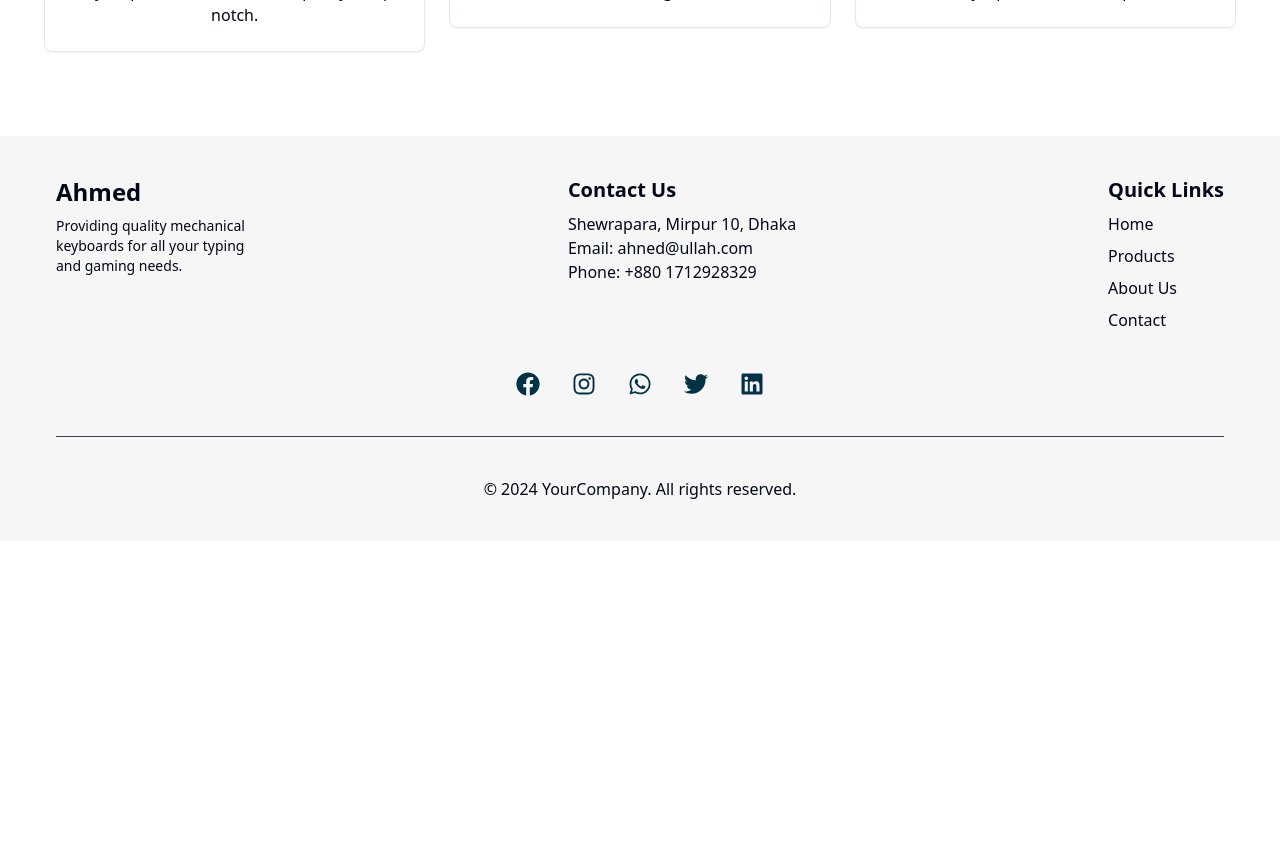
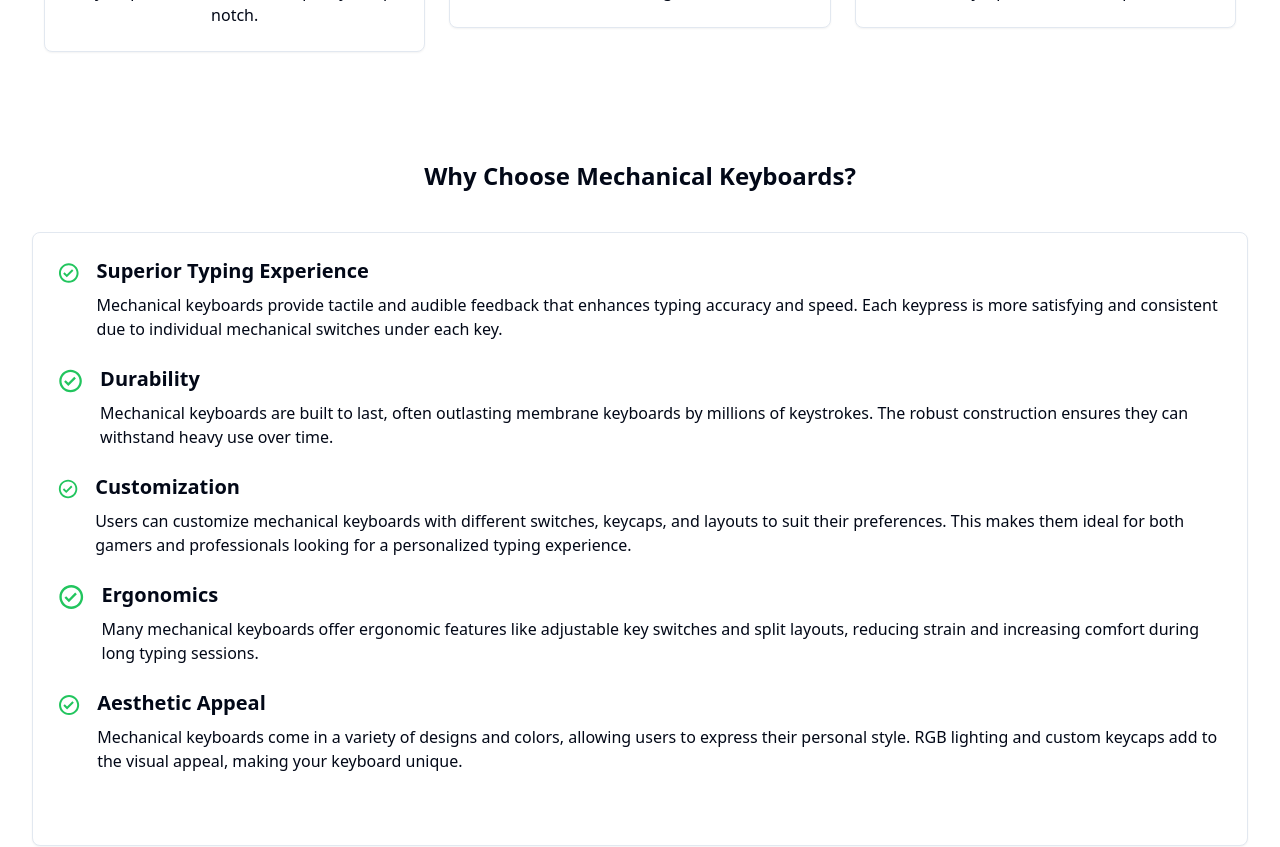
Before and after one commit to ahmedullah12/mecha-mania-client, a React (Vite) app: page / in a window 1280 px wide. Shown: the part 1800-2647 px from the top of the page. Before the commit the page ends 2341 px from the top, so only its background shows below. Built offline with nearby package versions, Linux system fonts and the light colour scheme; no server answers.

Commit message:
benefits section added

```diff
--- /dev/null
+++ b/src/pages/Home/ChooseMechanicalKeyboard.tsx
@@ -0,0 +1,52 @@
+import { Card, CardContent } from "@/components/ui/card";
+import { BiCheckCircle } from "react-icons/bi";
+
+const data = [
+  {
+    header: "Superior Typing Experience",
+    text: "Mechanical keyboards provide tactile and audible feedback that enhances typing accuracy and speed. Each keypress is more satisfying and consistent due to individual mechanical switches under each key.",
+  },
+  {
+    header: "Durability",
+    text: "Mechanical keyboards are built to last, often outlasting membrane keyboards by millions of keystrokes. The robust construction ensures they can withstand heavy use over time.",
+  },
+  {
+    header: "Customization",
+    text: "Users can customize mechanical keyboards with different switches, keycaps, and layouts to suit their preferences. This makes them ideal for both gamers and professionals looking for a personalized typing experience.",
+  },
+  {
+    header: "Ergonomics",
+    text: "Many mechanical keyboards offer ergonomic features like adjustable key switches and split layouts, reducing strain and increasing comfort during long typing sessions.",
+  },
+  {
+    header: "Aesthetic Appeal",
+    text: "Mechanical keyboards come in a variety of designs and colors, allowing users to express their personal style. RGB lighting and custom keycaps add to the visual appeal, making your keyboard unique.",
+  },
+];
+
+const ChooseMechanicalKeyboards = () => {
+  return (
+    <section className="md:container mx-auto my-12 p-6">
+      <h1 className="text-xl md:text-2xl font-bold text-center mb-10">
+        Why Choose Mechanical Keyboards?
+      </h1>
+      <Card className="mb-8 py-6">
+        <CardContent>
+          {data.map((d, i) => (
+            <div key={i} className="flex items-start mb-6">
+              <BiCheckCircle className="text-green-500 mr-4" size={32} />
+              <div>
+                <h2 className="text-lg md:text-xl font-semibold mb-2">
+                  {d.header}
+                </h2>
+                <p className="text-sm md:text-base">{d.text}</p>
+              </div>
+            </div>
+          ))}
+        </CardContent>
+      </Card>
+    </section>
+  );
+};
+
+export default ChooseMechanicalKeyboards;
--- a/src/pages/Home/Home.tsx
+++ b/src/pages/Home/Home.tsx
@@ -1,5 +1,6 @@
 import Advertisement from "./Advertisement";
 import Banner from "./Banner";
+import ChooseMechanicalKeyboards from "./ChooseMechanicalKeyboard";
 import PopularBrands from "./PopularBrands";
 import Products from "./Products";
 import Reviews from "./Reviews";
@@ -13,6 +14,7 @@ const Home = () => {
       <Products/>
       <PopularBrands/>
       <Reviews/>
+      <ChooseMechanicalKeyboards/>
     </div>
   );
 };
--- a/src/pages/Home/Reviews.tsx
+++ b/src/pages/Home/Reviews.tsx
@@ -9,7 +9,7 @@ const Reviews = () => {
     <div className="my-10 md:my-20">
       <h1 className="mb-6 text-xl md:text-2xl text-center font-bold">Our Customer Reviews</h1>
 
-     <div className="md:container px-5 md:px-10">
+     <div className="md:container px-16 md:px-10">
      <Carousel
         opts={{
           align: "start",
```
